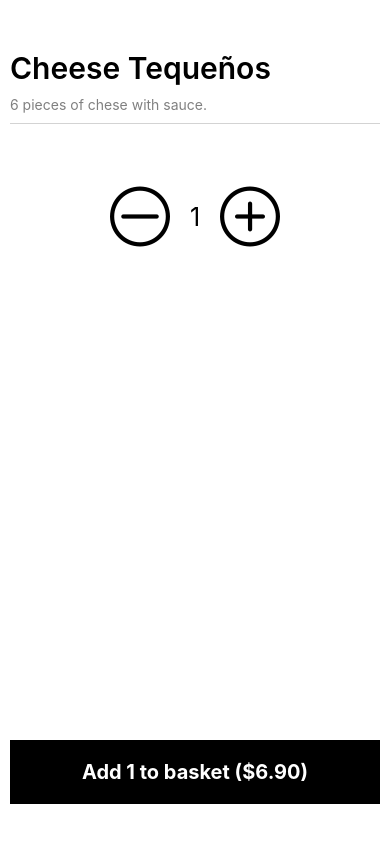
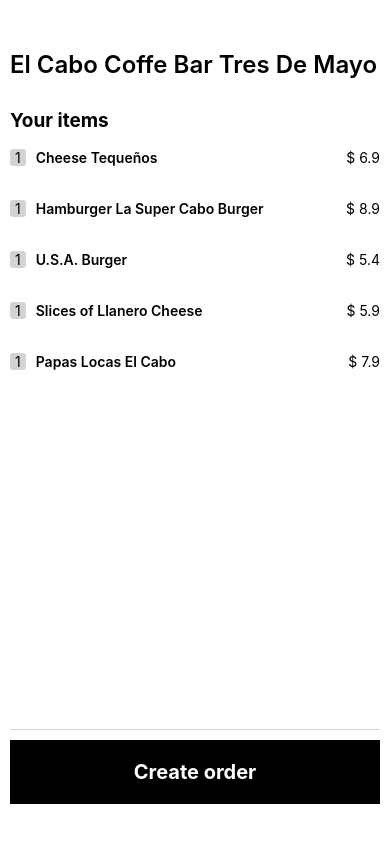
Before and after one commit to LiatBrochman/UberEats, a React Native app in the folder UberEatsUser/: screen / in a window 390 px wide. Built offline with nearby package versions, Linux system fonts and the light colour scheme.

Commit message:
Basket screen

```diff
--- a/UberEatsUser/App.js
+++ b/UberEatsUser/App.js
@@ -3,6 +3,7 @@
 import HomeScreen from "./src/screens/HomeScreen";
 import RestaurantDetailsScreen from "./src/screens/RestaurantDetailsScreen";
 import DishDetailsScreen from './src/screens/DishDetailsScreen'
+import Basket from './src/screens/Basket'
 
 
 export default function App() {
@@ -10,7 +11,8 @@
         <View style={styles.container}>
             {/*<RestaurantDetailsScreen/>*/}
             {/*<HomeScreen/>*/}
-            <DishDetailsScreen/>
+            {/*<DishDetailsScreen/>*/}
+            <Basket/>
             <StatusBar style="light"/>
         </View>
     );
--- /dev/null
+++ b/UberEatsUser/src/screens/Basket/BasketDishItem.js
@@ -0,0 +1,16 @@
+import {Text, View} from "react-native";
+import styles from '../Basket/style'
+
+const BasketDishItem = ({BasketDish}) => {
+    return (
+        <View style={styles.row}>
+            <View style={styles.quantityContainer}>
+                <Text>1</Text>
+            </View>
+            <Text style={styles.basketDishName}>{BasketDish.name}</Text>
+            <Text style={styles.basketDishPrice}>$ {BasketDish.price}</Text>
+        </View>
+    )
+}
+
+export default BasketDishItem;
--- /dev/null
+++ b/UberEatsUser/src/screens/Basket/index.js
@@ -0,0 +1,26 @@
+import {useState} from "react";
+import {Text, View, StyleSheet, FlatList} from 'react-native';
+import restaurants from '../../../assets/data/restaurants.json';
+import BasketDishItem from '../Basket/BasketDishItem'
+import styles from '../Basket/style'
+
+const restaurant = restaurants[0];
+
+
+
+const Basket = () => {
+
+    return (
+        <View style={styles.page}>
+            <Text style={styles.name}>{restaurant.name}</Text>
+            <Text style={styles.title}>Your items</Text>
+            <FlatList data={restaurant.dishes} renderItem={({item}) => <BasketDishItem BasketDish={item}/>}/>
+            <View style={styles.separator}/>
+            <View style={styles.button}>
+                <Text style={styles.buttonText}>Create order</Text>
+            </View>
+        </View>
+    )
+};
+
+export default Basket;
--- /dev/null
+++ b/UberEatsUser/src/screens/Basket/style.js
@@ -0,0 +1,59 @@
+import {StyleSheet} from "react-native";
+import BasketDishItem from "./BasketDishItem";
+
+export default StyleSheet.create({
+    page: {
+        flex: 1,
+        width: '100%',
+        paddingVertical: 40,
+        padding: 10,
+    },
+    name: {
+        fontSize: 24,
+        fontWeight: "600",
+        marginVertical: 10,
+    },
+    separator: {
+        height: 1,
+        backgroundColor: "lightgray",
+        marginVertical: 10,
+    },
+    row: {
+        flexDirection: "row",
+        alignItems: "center",
+        marginVertical: 15,
+    },
+    quantity: {
+        fontSize: 25,
+        marginHorizontal: 20,
+    },
+    button: {
+        backgroundColor: "black",
+        marginTop: "auto",
+        padding: 20,
+        alignItems: "center"
+    },
+    buttonText: {
+        color: "white",
+        fontWeight: "bold",
+        fontSize: 20,
+    },
+    quantityContainer: {
+        backgroundColor: 'lightgray',
+        paddingHorizontal: 5,
+        marginVertical: 2,
+        marginRight: 10,
+        borderRadius: 3,
+    },
+    title: {
+        fontWeight: "bold",
+        marginTop: 20,
+        fontSize: 19
+    },
+    basketDishName: {
+        fontWeight: '600'
+    },
+    basketDishPrice: {
+        marginLeft: "auto"
+    },
+})
--- a/UberEatsUser/src/screens/DishDetailsScreen/index.js
+++ b/UberEatsUser/src/screens/DishDetailsScreen/index.js
@@ -31,7 +31,7 @@
                 <AntDesign name="pluscircleo" size={60} color={"black"} onPress={onPlus}/>
             </View>
             <View style={styles.button}>
-                <Text style={styles.buttonText}>Add {quantity} to basket (${getTotal()})</Text>
+                <Text style={styles.buttonText}>Add {quantity} to basket &#8226; (${getTotal()})</Text>
             </View>
         </View>
     )
```
